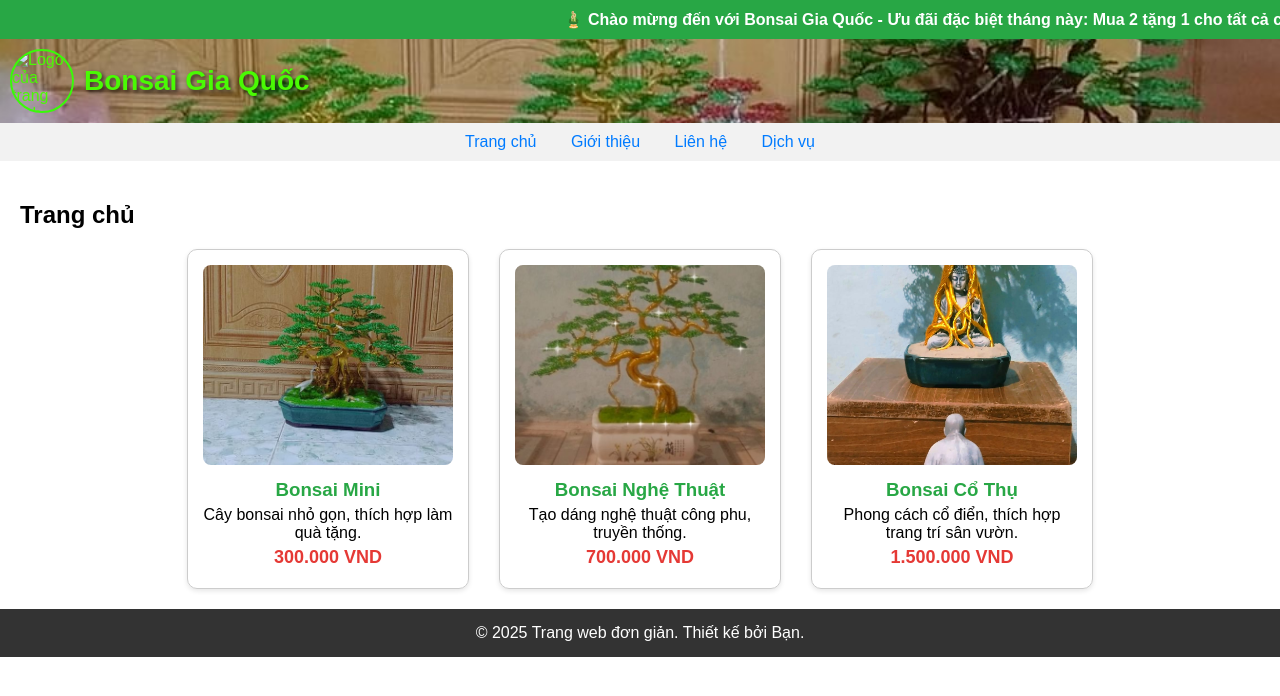
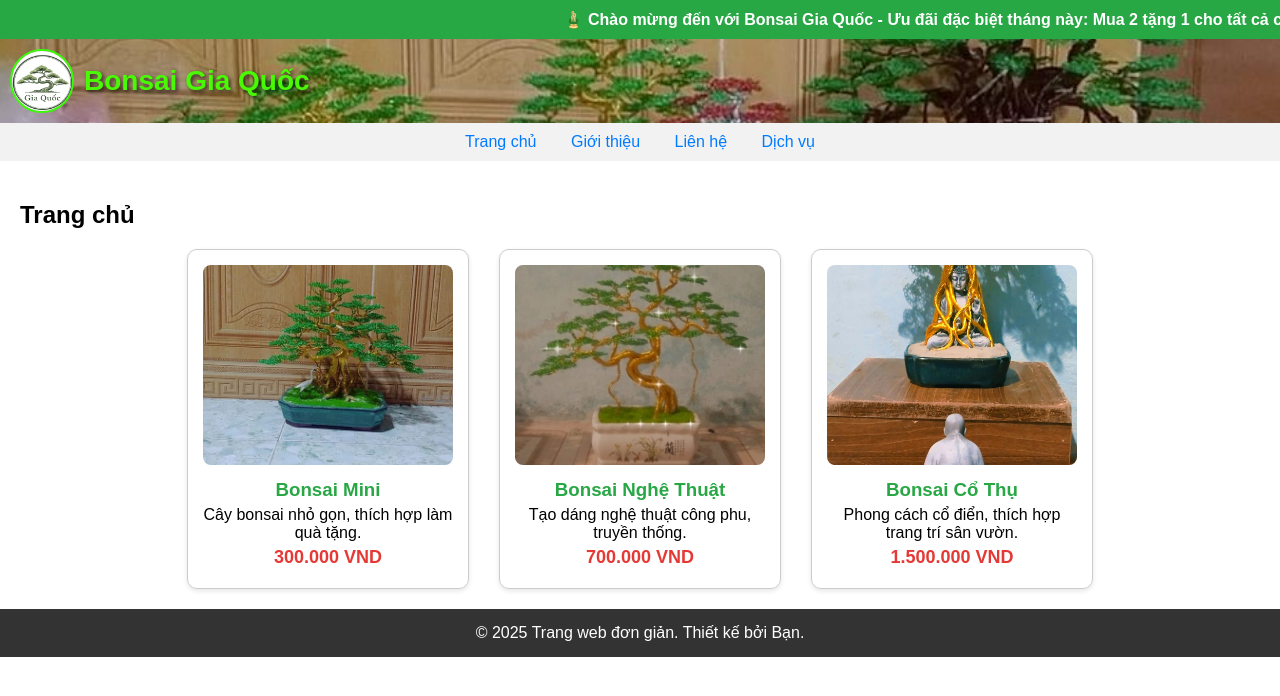
Before and after one commit to BonsaiGiaQuoc/Bonsai-p-Gia-Quoc, a plain HTML site: page index.html in a window 1280 px wide. Drawn offline with Linux system fonts and the light colour scheme.

Commit message:
Update index.html

```diff
--- a/index.html
+++ b/index.html
@@ -132,7 +132,7 @@
   </div>
 
   <header>
-    <img src="./image/logo-bonsai.jpg" alt="Logo của trang web">
+    <img src="./image/logo.jpeg" alt="Logo của trang web">
     <h1>Bonsai Gia Quốc</h1>
   </header>
 
```
